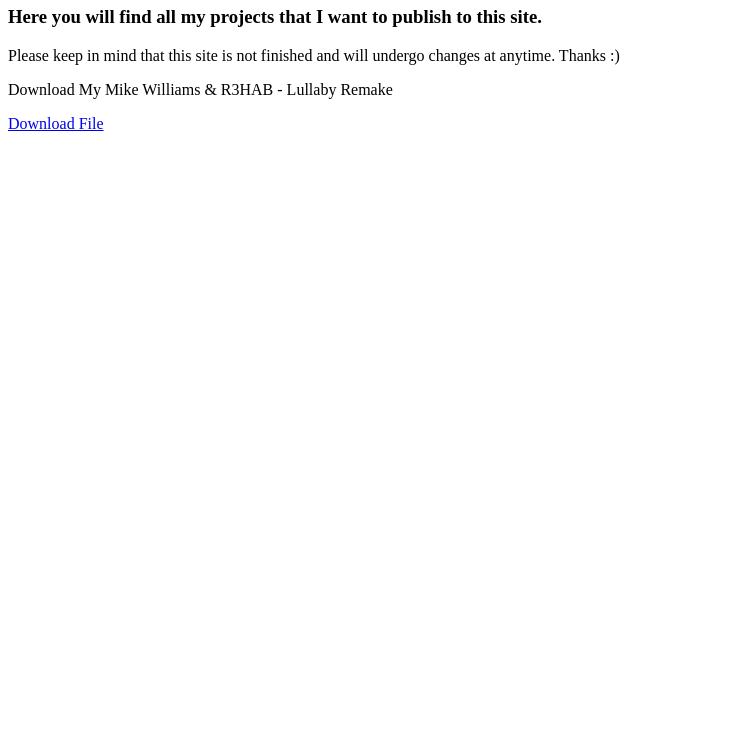
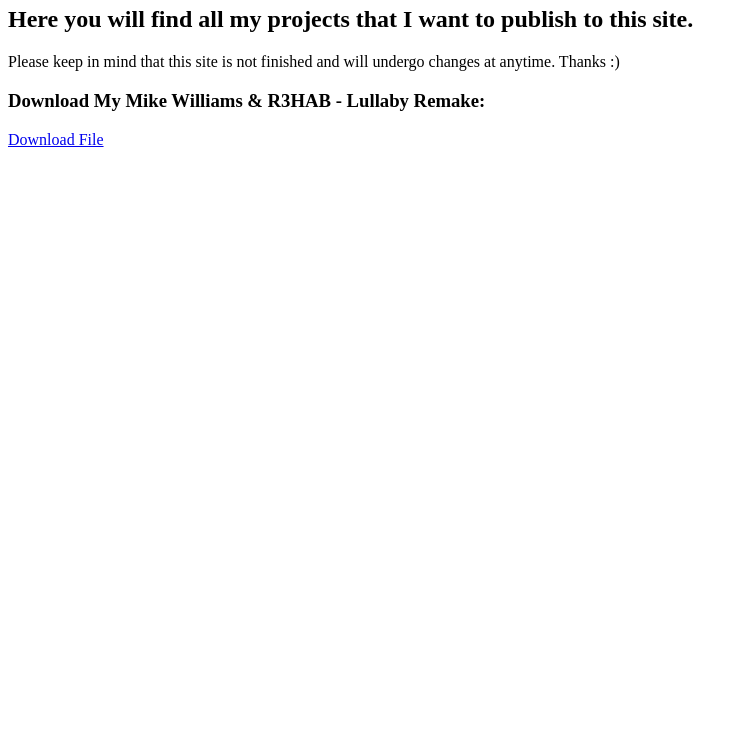
Before and after one commit to domisoffline/randombackpack.github.io, a plain HTML site: page index.html in a window 1280 px wide. Shown: the part 60-800 px from the top of the page, without its empty margins (0-748 px from the left). Drawn offline with Linux system fonts and the light colour scheme.

Commit message:
Update index.html

```diff
--- a/index.html
+++ b/index.html
@@ -1,6 +1,6 @@
 <h1> Welcome To My GitHub Pages Site! </h1>
-<h3>Here you will find all my projects that I want to publish to this site.</h3>
+<h2>Here you will find all my projects that I want to publish to this site.</h2>
 <p>Please keep in mind that this site is not finished and will undergo changes at anytime. Thanks :)</p>
 
-<p>Download My Mike Williams & R3HAB - Lullaby Remake</p>
+<h3>Download My Mike Williams & R3HAB - Lullaby Remake:</h3>
 <a href="LULLABYREMAKE.zip" download>Download File</a>
```
